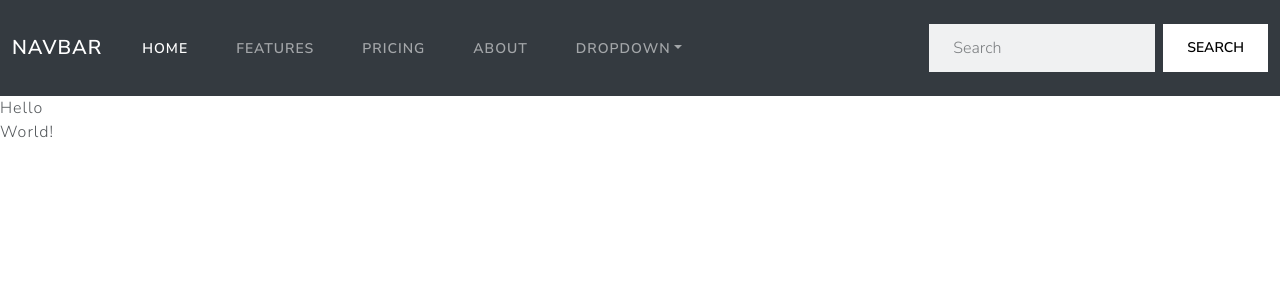
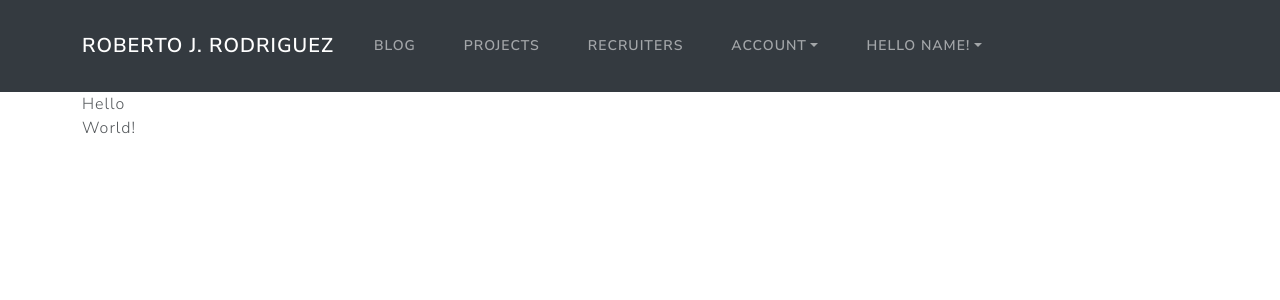
Before and after one commit to robertojrodriguez21/personal-site, a React (Vite) app in the folder frontend/: page / in a window 1280 px wide. Shown: the top 300 px of the page. Built offline with nearby package versions, Linux system fonts and the light colour scheme.

Commit message:
Updated NavBar. Created main page files.

```diff
--- a/frontend/src/App.jsx
+++ b/frontend/src/App.jsx
@@ -7,16 +7,16 @@ import Home from './pages/Home'
 
 const App = () => {
   return (
-    <>
+    <div>
       <header>
         <Nav />
       </header>
-      <main>
+      <main className="container">
         <Routes>
           <Route path="/" element={<Home />}></Route>
         </Routes>
       </main>
-    </>
+    </div>
   )
 }
 
--- a/frontend/src/components/body/Nav.jsx
+++ b/frontend/src/components/body/Nav.jsx
@@ -4,9 +4,9 @@ const Nav = () => {
   return (
     <nav>
       <nav class="navbar navbar-expand-lg bg-dark" data-bs-theme="dark">
-        <div class="container-fluid">
+        <div class="container">
           <a class="navbar-brand" href="#">
-            Navbar
+            Roberto J. Rodriguez
           </a>
           <button
             class="navbar-toggler"
@@ -22,24 +22,18 @@ const Nav = () => {
           <div class="collapse navbar-collapse" id="navbarColor02">
             <ul class="navbar-nav me-auto">
               <li class="nav-item">
-                <a class="nav-link active" href="#">
-                  Home
-                  <span class="visually-hidden">(current)</span>
+                <a class="nav-link" href="#">
+                  Blog
                 </a>
               </li>
               <li class="nav-item">
                 <a class="nav-link" href="#">
-                  Features
+                  Projects
                 </a>
               </li>
               <li class="nav-item">
                 <a class="nav-link" href="#">
-                  Pricing
-                </a>
-              </li>
-              <li class="nav-item">
-                <a class="nav-link" href="#">
-                  About
+                  Recruiters
                 </a>
               </li>
               <li class="nav-item dropdown">
@@ -51,35 +45,42 @@ const Nav = () => {
                   aria-haspopup="true"
                   aria-expanded="false"
                 >
-                  Dropdown
+                  Account
                 </a>
                 <div class="dropdown-menu">
                   <a class="dropdown-item" href="#">
-                    Action
+                    Login
                   </a>
                   <a class="dropdown-item" href="#">
-                    Another action
+                    Register
                   </a>
+                </div>
+              </li>
+              <li class="nav-item dropdown">
+                <a
+                  class="nav-link dropdown-toggle"
+                  data-bs-toggle="dropdown"
+                  href="#"
+                  role="button"
+                  aria-haspopup="true"
+                  aria-expanded="false"
+                >
+                  Hello NAME!
+                </a>
+                <div class="dropdown-menu">
                   <a class="dropdown-item" href="#">
-                    Something else here
+                    Blog Activity
                   </a>
                   <div class="dropdown-divider"></div>
                   <a class="dropdown-item" href="#">
-                    Separated link
+                    Account Settings
+                  </a>
+                  <a class="dropdown-item" href="#">
+                    Logout
                   </a>
                 </div>
               </li>
             </ul>
-            <form class="d-flex">
-              <input
-                class="form-control me-sm-2"
-                type="search"
-                placeholder="Search"
-              ></input>
-              <button class="btn btn-secondary my-2 my-sm-0" type="submit">
-                Search
-              </button>
-            </form>
           </div>
         </div>
       </nav>
```
Also changed, not shown: frontend/src/pages/Account.jsx (added), frontend/src/pages/Activity.jsx (added), frontend/src/pages/Blog.jsx (added), frontend/src/pages/Login.jsx (added), frontend/src/pages/Logout.jsx (added), frontend/src/pages/Projects.jsx (added), frontend/src/pages/Recruiters.jsx (added).
